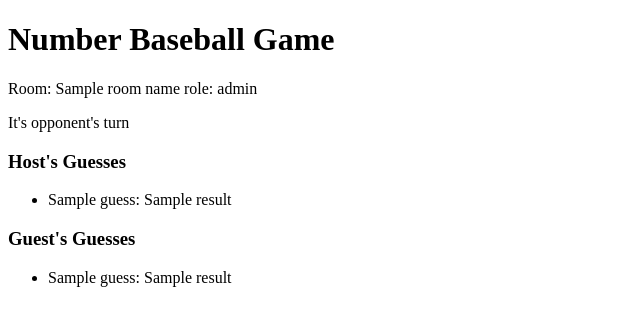
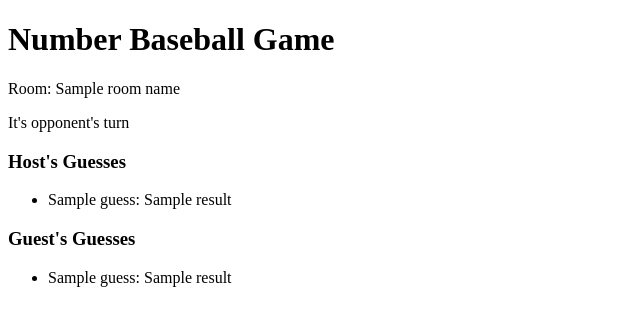
Before and after one commit to aosieel/baseball_game, a Flask app: template baseball_game/templates/game.html in a window 1280 px wide. Shown: the top 326 px of the page, without its empty margins (0-640 px from the left). Run offline with Flask 3, Linux system fonts and the light colour scheme; the template is opened without the code that fills it: most values are stand-ins (such as "Sample title", 1, 10 or a date in 2020).

Commit message:
game.html

```diff
--- a/baseball_game/templates/game.html
+++ b/baseball_game/templates/game.html
@@ -103,7 +103,7 @@
 </head>
 <body>
     <h1>Number Baseball Game</h1>
-    <p>Room: {{ room_name }} role: {{ role }}</p>
+    <p>Room: {{ room_name }} </p>
 
     <div id="game-status">
         {% if room.winner %}
```
